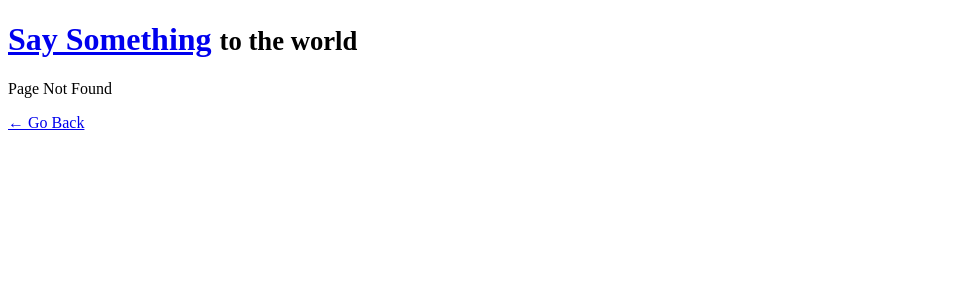
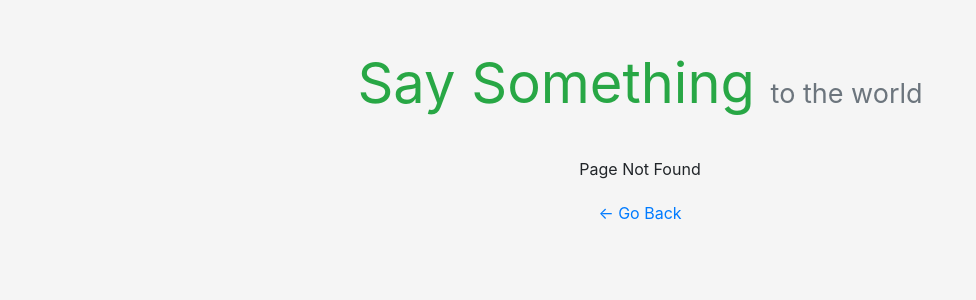
Before and after one commit to RickWeng/saysomething, a Flask app: template saysomething/templates/errors/404.html in a window 1280 px wide. Shown: the top 300 px of the page, without its empty margins (0-976 px from the left). Run offline with Flask 2, Linux system fonts and the light colour scheme; the template is opened without the code that fills it, so the values that code supplies are empty; some libraries are stand-ins or nearby versions.

Commit message:
Add style

```diff
--- /dev/null
+++ b/saysomething/static/css/style.css
@@ -0,0 +1,43 @@
+body {
+    background-color: rgb(245, 245, 245) !important;
+}
+
+p {
+    overflow-wrap: break-word;
+    word-wrap: break-word;
+}
+
+.container {
+    max-width: 640px !important;
+}
+
+.say-form {
+    margin-bottom: 20px;
+}
+
+header {
+    margin: 50px 0 40px 0;
+}
+
+header h1 {
+    font-size: 60px;
+    font-weight: bold;
+}
+
+.sub-title {
+    font-size: 27px;
+}
+
+@media screen and (max-width: 600px) {
+    .sub-title {
+        display: block;
+    }
+}
+
+header a {
+    text-decoration: none !important;
+}
+
+footer {
+    margin: 20px;
+}
--- a/saysomething/templates/base.html
+++ b/saysomething/templates/base.html
@@ -9,31 +9,37 @@
             {% endblock %}
         </title>
 
-        <meta name="viewport" content="width=device-width, initial-scale=1">
+        <meta name="viewport" content="width=device-width, initial-scale=1, shrink-to-fit=no" >
         <link rel="icon" href="{{ url_for('static', filename='favicon.ico') }}">
+        <link rel="stylesheet" href="{{ url_for('static', filename='css/style.css') }}" type="text/css">
+        <link rel="stylesheet" href="https://stackpath.bootstrapcdn.com/bootstrap/4.4.1/css/bootstrap.min.css" integrity="sha384-Vkoo8x4CGsO3+Hhxv8T/Q5PaXtkKtu6ug5TOeNV6gBiFeWPGFN9MuhOf23Q9Ifjh" crossorigin="anonymous">
     </head>
     <body>
-        <main>
+        <main class="container">
             <header>
-                <h1>
-                    <a href=" {{ url_for('index') }}"><strong>Say Something</strong></a>
-                    <small>to the world</small>
+                <h1 class="text-center display-4">
+                    <a class="text-success" href=" {{ url_for('index') }}"><strong>Say Something</strong></a>
+                    <small class="text-muted sub-title">to the world</small>
                 </h1>
             </header>
             {% for message in get_flashed_messages() %}
-            <div>
-                <button>&times;</button>
+            <div class="alert alert-success">
+                <button type="button" class="close" data-dismiss="alert">&times;</button>
                 {{ message }}
             </div>
             {% endfor %}
             {% block content %}{% endblock %}
 
-            <footer>
+            <footer class="text-center">
                 {% block footer%}
                 <small>&copy; 2020 <a href="https://github.com/RickWeng/">Retro Lab</a></small>
+                <p><a id="bottom" href="#" title="Go Top">&uarr;</a></p>
                 {% endblock %}
             </footer>
 
         </main>
+        <script src="https://code.jquery.com/jquery-3.2.1.slim.min.js" integrity="sha384-KJ3o2DKtIkvYIK3UENzmM7KCkRr/rE9/Qpg6aAZGJwFDMVNA/GpGFF93hXpG5KkN" crossorigin="anonymous"></script>
+        <script src="https://cdnjs.cloudflare.com/ajax/libs/popper.js/1.12.9/umd/popper.min.js" integrity="sha384-ApNbgh9B+Y1QKtv3Rn7W3mgPxhU9K/ScQsAP7hUibX39j7fakFPskvXusvfa0b4Q" crossorigin="anonymous"></script>
+        <script src="https://maxcdn.bootstrapcdn.com/bootstrap/4.0.0/js/bootstrap.min.js" integrity="sha384-JZR6Spejh4U02d8jOt6vLEHfe/JQGiRRSQQxSfFWpi1MquVdAyjUar5+76PVCmYl" crossorigin="anonymous"></script>
     </body>
 </html>
--- a/saysomething/templates/errors/404.html
+++ b/saysomething/templates/errors/404.html
@@ -5,7 +5,7 @@
 {% endblock %}
 
 {% block content %}
-<p>Page Not Found</p>
+<p class="text-center">Page Not Found</p>
 {% endblock %}
 
 {% block footer %}
--- a/saysomething/templates/errors/500.html
+++ b/saysomething/templates/errors/500.html
@@ -4,7 +4,7 @@
 {% endblock %}
 
 {% block content %}
-<p>Internal Server Error</p>
+<p class="text-center">Internal Server Error</p>
 {% endblock %}
 
 {% block footer %}
```
Also changed, not shown: saysomething/templates/index.html (+15 -10 lines), data.db.
